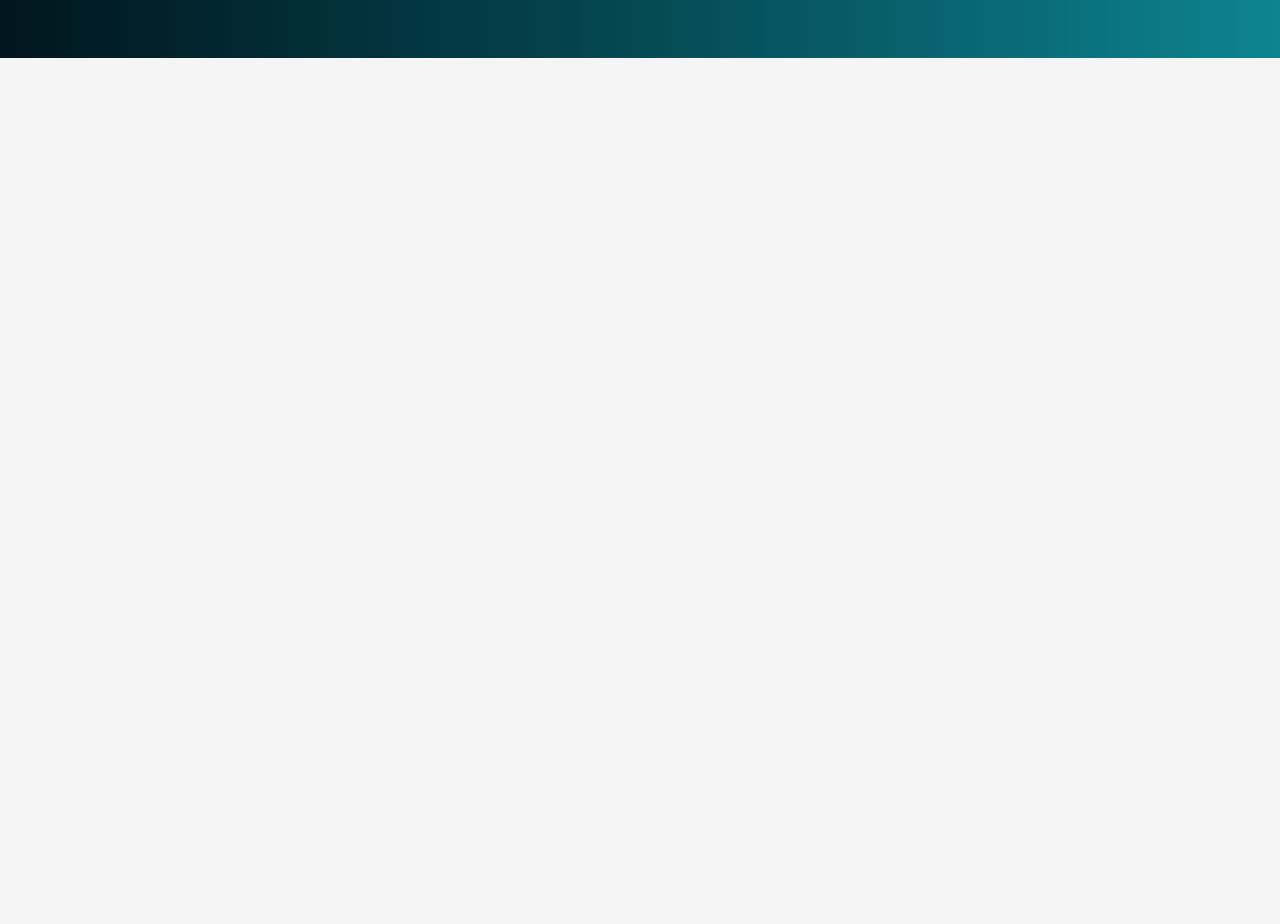
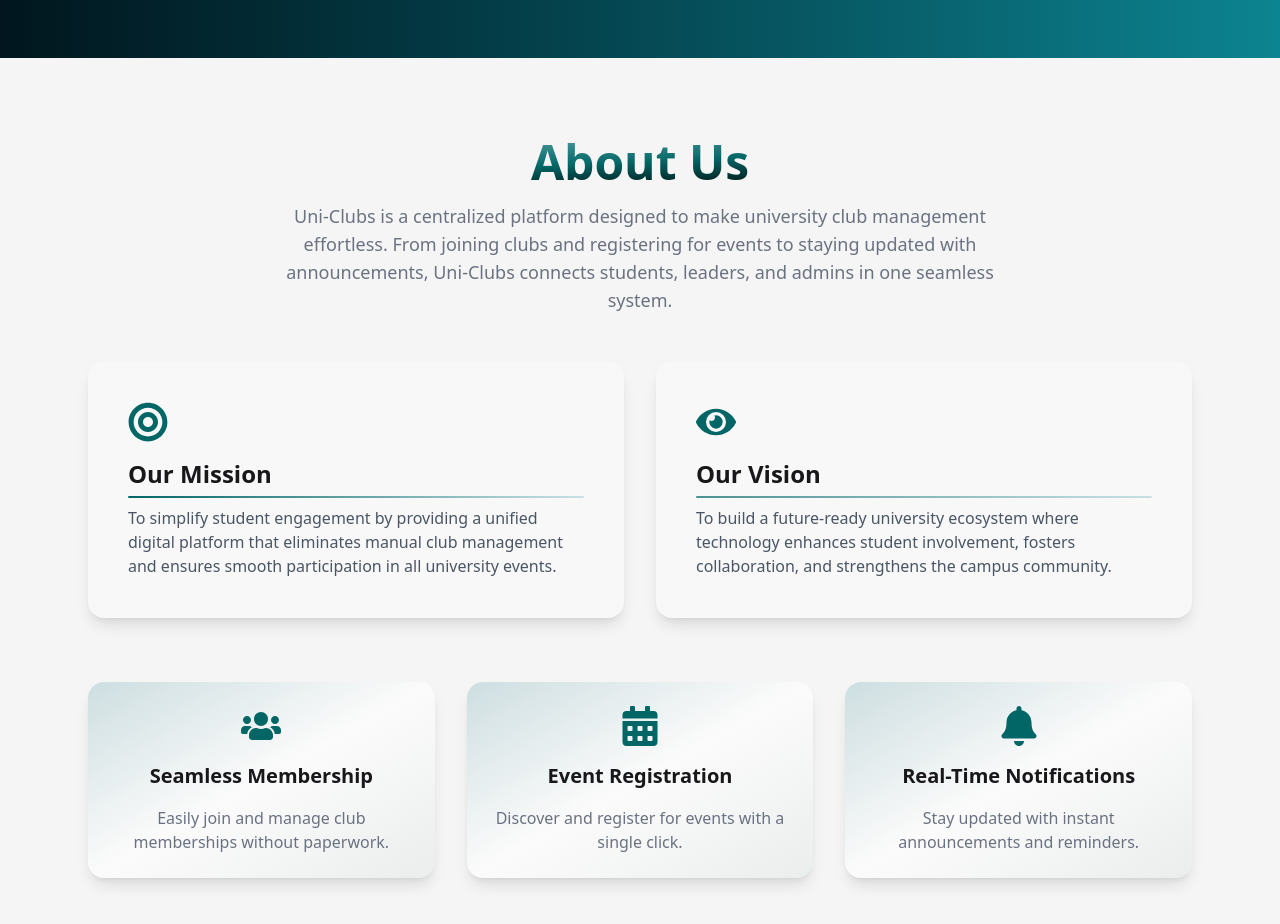
Before and after one commit to MughniRayhan/uni-clubs, a React (Vite) app in the folder uni-clubs-client-side/: page / in a window 1280 px wide. Shown: the part 660-1584 px from the top of the page. Before the commit the page ends 800 px from the top, so only its background shows below. Built offline with nearby package versions, Linux system fonts and the light colour scheme; no server answers.

Commit message:
add about section

```diff
--- a/uni-clubs-client-side/package.json
+++ b/uni-clubs-client-side/package.json
@@ -11,6 +11,7 @@
   },
   "dependencies": {
     "@tailwindcss/vite": "^4.1.11",
+    "aos": "^2.3.4",
     "axios": "^1.11.0",
     "daisyui": "^5.0.46",
     "firebase": "^12.2.1",
--- /dev/null
+++ b/uni-clubs-client-side/src/Pages/Home/AboutSection/About.jsx
@@ -0,0 +1,132 @@
+import { motion } from "framer-motion";
+import { FaUsers, FaCalendarAlt, FaBell, FaEye, FaBullseye } from "react-icons/fa";
+
+export default function About() {
+  return (
+    <section className="bg-base-100 py-20"  data-aos="fade-up" data-aos-duration="2000" >
+      <div className="max-w-6xl mx-auto px-6 text-center">
+
+        {/* Title */}
+        <motion.h2
+          initial={{ opacity: 0, y: 40 }}
+          whileInView={{ opacity: 1, y: 0 }}
+          transition={{ duration: 0.8, ease: "easeOut" }}
+          viewport={{ once: true }}
+          className="text-3xl md:text-5xl bg-gradient-to-tl from-black via-primary to-secondary/50 bg-clip-text text-transparent font-bold mb-4"
+        >
+          About <span className="">Us</span>
+        </motion.h2>
+
+        {/* Description */}
+        <motion.p
+          initial={{ opacity: 0 }}
+          whileInView={{ opacity: 1 }}
+          transition={{ duration: 1, delay: 0.3 }}
+          viewport={{ once: true }}
+          className="text-lg text-gray-500 max-w-3xl mx-auto mb-12"
+        >
+          Uni-Clubs is a centralized platform designed to make university club
+          management effortless. From joining clubs and registering for events
+          to staying updated with announcements, Uni-Clubs connects students,
+          leaders, and admins in one seamless system.
+        </motion.p>
+
+                {/* Mission & Vision */}
+        <div className="grid grid-cols-1 md:grid-cols-2 gap-8 mb-16">
+
+          <motion.div
+            initial={{ opacity: 0, x: 50 }}
+            whileInView={{ opacity: 1, x: 0 }}
+            transition={{ duration: 0.8 }}
+            viewport={{ once: true }}
+            className="card bg-base-200 shadow-lg hover:shadow-xl transition rounded-2xl p-10 space-y-4 text-left"
+          >
+            <FaBullseye className="w-10 h-10 text-primary" />
+            <h3 className="text-2xl font-semibold relative inline-block">
+              Our Mission
+              <motion.span
+                initial={{ scaleX: 0 }}
+                whileInView={{ scaleX: 1 }}
+                viewport={{ once: true }}
+                transition={{ duration: 0.8, ease: "easeInOut" }}
+                style={{
+                  transformOrigin: "left",
+                }}
+                className="hidden lg:block absolute left-0 right-0 -bottom-2 h-[2px] bg-gradient-to-r from-primary to-secondary/20 rounded-full"
+              />
+          </h3>
+            <p className="text-gray-600 ">
+              To simplify student engagement by providing a unified digital
+              platform that eliminates manual club management and ensures
+              smooth participation in all university events.
+            </p>
+
+          </motion.div>
+
+
+          <motion.div
+            initial={{ opacity: 0, x: 50 }}
+            whileInView={{ opacity: 1, x: 0 }}
+            transition={{ duration: 0.8 }}
+            viewport={{ once: true }}
+            className="card bg-base-200 shadow-lg hover:shadow-xl transition rounded-2xl p-10 space-y-4 text-left"
+          >
+            <FaEye className="w-10 h-10 text-primary" />
+            <h3 className="text-2xl font-semibold relative inline-block">
+              Our Vision
+             <motion.span
+               initial={{ scaleX: 0 }}
+               whileInView={{ scaleX: 1 }}
+               viewport={{ once: true }}
+               transition={{ duration: 0.8, ease: "easeInOut" }}
+               style={{
+                 transformOrigin: "right",
+               }}
+               className="hidden lg:block absolute left-0 right-0 -bottom-2 h-[2px] bg-gradient-to-r from-primary/70 to-secondary/20 rounded-full"
+             />
+           </h3>
+            <p className="text-gray-600">
+              To build a future-ready university ecosystem where technology
+              enhances student involvement, fosters collaboration, and
+              strengthens the campus community.
+            </p>
+          </motion.div>
+        </div>
+
+        {/* Feature Cards */}
+        <div className="grid grid-cols-1 md:grid-cols-3 gap-8">
+          {[
+            {
+              icon: <FaUsers className="w-10 h-10 text-primary" />,
+              title: "Seamless Membership",
+              desc: "Easily join and manage club memberships without paperwork."
+            },
+            {
+              icon: <FaCalendarAlt className="w-10 h-10 text-primary" />,
+              title: "Event Registration",
+              desc: "Discover and register for events with a single click."
+            },
+            {
+              icon: <FaBell className="w-10 h-10 text-primary" />,
+              title: "Real-Time Notifications",
+              desc: "Stay updated with instant announcements and reminders."
+            }
+          ].map((feature, i) => (
+            <motion.div
+              key={i}
+              initial={{ opacity: 0, y: 30 }}
+              whileInView={{ opacity: 1, y: 0 }}
+              transition={{ duration: 0.7, delay: i * 0.2 }}
+              viewport={{ once: true }}
+              className="card bg-gradient-to-br from-secondary/20 via-white/60 to-primary/5 shadow-lg hover:shadow-xl transition rounded-2xl p-6 space-y-4"
+            >
+              <div className="flex justify-center">{feature.icon}</div>
+              <h3 className="text-xl font-semibold">{feature.title}</h3>
+              <p className="text-gray-500">{feature.desc}</p>
+            </motion.div>
+          ))}
+        </div>
+      </div>
+    </section>
+  );
+}
--- a/uni-clubs-client-side/src/Pages/Home/Banner/Banner.jsx
+++ b/uni-clubs-client-side/src/Pages/Home/Banner/Banner.jsx
@@ -1,7 +1,8 @@
 import React, { useState, useEffect } from 'react';
 import { motion } from "framer-motion";
 import BannerImage from "../../../assets/banner.png";
-import BackgroundImage from "../../../assets/bg.jpg";
+import { Link } from 'react-router';
+import UseAuth from '../../../Hooks/UseAuth';
 
 const messages = [
   { text: "🎓  Join your favorite clubs", position: "top-[-60px] right-[-60px] -translate-x-1/2" },
@@ -10,6 +11,7 @@ const messages = [
 ];
 
 export default function Banner() {
+  const {user} = UseAuth();
   const [index, setIndex] = useState(0);
 
   useEffect(() => {
@@ -53,12 +55,14 @@ export default function Banner() {
             className="flex flex-col sm:flex-row gap-4"
 
           >
-            <button className="bg-primary hover:bg-emerald-600 text-white font-semibold px-6 py-3 rounded-xl shadow-lg transition">
+            <Link to='/Clubs' className="bg-primary hover:bg-emerald-600 text-white font-semibold px-6 py-3 rounded-xl shadow-lg transition">
               Explore Clubs
-            </button>
-            <button  className="border border-white hover:bg-gradient-to-r hover:from-primary hover:to-secondary  font-semibold px-6 py-3 rounded-xl transition">
+            </Link>
+            {!user &&
+            <Link to='/auth/register'  className="border border-white hover:bg-gradient-to-r hover:from-primary hover:to-secondary  font-semibold px-6 py-3 rounded-xl transition">
               Register Now
-            </button>
+            </Link>
+            }
           </motion.div>
         </div>
 
--- a/uni-clubs-client-side/src/Pages/Home/Banner/BannerMessage.jsx
+++ /dev/null
@@ -1,33 +0,0 @@
-import { motion } from "framer-motion";
-import { useState, useEffect } from "react";
-
-const messages = [
-  "Join and explore university clubs",
-  "Register for upcoming events easily",
-  "Get announcements and notifications instantly",
-  "Track your participation and engagement"
-];
-
-export default function BannerMessages() {
-  const [index, setIndex] = useState(0);
-
-  useEffect(() => {
-    const timer = setInterval(() => {
-      setIndex((prev) => (prev + 1) % messages.length);
-    }, 3000); // change message every 3 seconds
-    return () => clearInterval(timer);
-  }, []);
-
-  return (
-    <motion.p
-      key={index} // forces animation when text changes
-      initial={{ opacity: 0, y: 20 }}
-      animate={{ opacity: 1, y: 0 }}
-      exit={{ opacity: 0, y: -20 }}
-      transition={{ duration: 0.6 }}
-      className="text-lg md:text-xl text-emerald-300 font-medium mt-4 bg-white/10 inline-block px-3 py-1 rounded-lg"
-    >
-      {messages[index]}
-    </motion.p>
-  );
-}
--- a/uni-clubs-client-side/src/Pages/Home/Home.jsx
+++ b/uni-clubs-client-side/src/Pages/Home/Home.jsx
@@ -1,10 +1,12 @@
 import React from 'react';
 import Banner from './Banner/Banner';
+import About from './AboutSection/About';
 
 const Home = () => {
     return (
         <div>
             <Banner/>
+            <About/>
         </div>
     );
 };
--- a/uni-clubs-client-side/src/index.css
+++ b/uni-clubs-client-side/src/index.css
@@ -8,7 +8,6 @@
   --color-primary: #036666;
   --color-secondary: #0d8491;
   --color-base-100: #f6f5f5;
-  --color-base-200: #0e2148;
   --color-accent: "#0e2148";
 }
 
--- a/uni-clubs-client-side/src/main.jsx
+++ b/uni-clubs-client-side/src/main.jsx
@@ -6,9 +6,13 @@ import { ToastContainer } from 'react-toastify';
 import { RouterProvider} from "react-router";
 import { router } from './Router/Router.jsx';
 import AuthProvider from './Context/AuthContext/AuthProvider.jsx';
+import AOS from 'aos';
 
 
 
+AOS.init({
+      once: false
+    });
 
 createRoot(document.getElementById('root')).render(
   <StrictMode className='poppins'>
```
Also changed, not shown: 1 other file (tests, documents, lock files or other folders).
